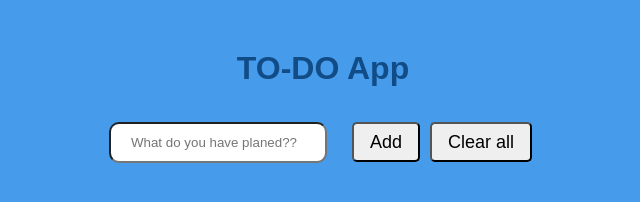
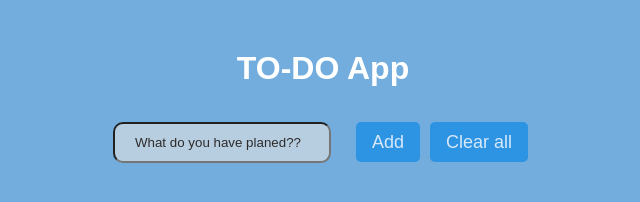
Before and after one commit to Ethanol48/Javascript, a plain HTML site: page 02-Simple-Todo-App/index.html in a window 1280 px wide. Shown: the whole page, without its empty margins (317-957 px from the left). Drawn offline with Linux system fonts and the light colour scheme.

Commit message:
changes to css

```diff
--- a/02-Simple-Todo-App/style.css
+++ b/02-Simple-Todo-App/style.css
@@ -2,18 +2,16 @@ body {
   justify-content: center;
   display: inline-flexbox;
 
-  background-color: rgb(70, 155, 235);
+  background-color: rgb(114, 173, 221);
   font-family: sans-serif;
 }
 
 #container {
   margin-top: 3rem;
-
 }
 
-
 h1 {
-  color: rgb(17, 76, 135);
+  color: rgb(255, 255, 255);
   margin-top: 50px;
   margin-bottom: 30px;
   text-align: center;
@@ -24,6 +22,10 @@ h1 {
   align-items: center;
   height: 50px;
 }
+::placeholder {
+  color: rgb(46, 43, 43);
+}
+
 .input {
   border-radius: 10px;
   padding-left: 20px;
@@ -31,6 +33,7 @@ h1 {
   outline: none;
   height: 35px;
   width: 12rem;
+  background-color: rgb(183, 206, 224);
 
 }
 
@@ -40,13 +43,16 @@ h1 {
   border-radius: 10px;
   padding: 10px;
   padding-left: 30px;
-  background-color: rgb(18, 146, 141);
+  color: #d7e8fb;
+  background-color: rgb(2, 115, 163);
 }
 
 .boton {
   margin-inline: 1px;
   font-size: large;
-  color: black;
+  color: #d7e8fb;
+  border: none;
+  background-color: rgb(45, 148, 227);
   border-radius: 5px;
   margin: 5px;
   height: 40px;
```
